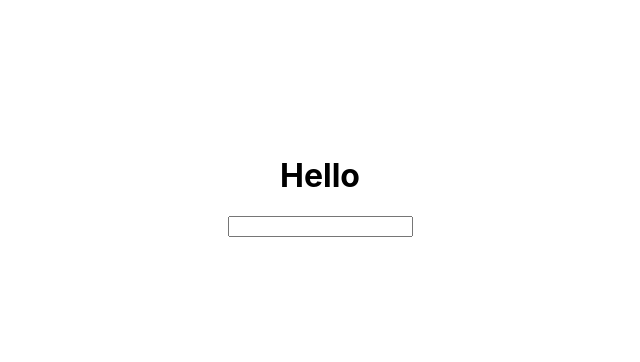
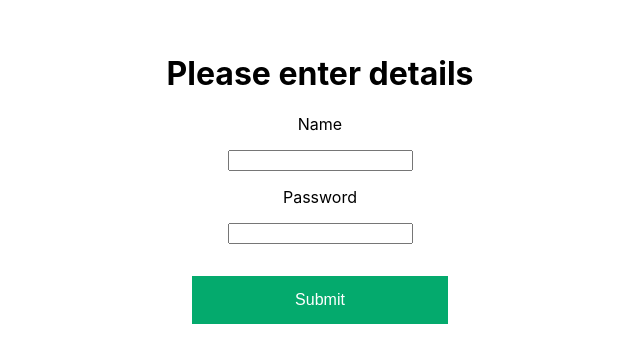
Before and after one commit to shanyaverma03/HooksDemo, a React (Create React App) app: page / in a window 1280 px wide. Shown: the part 214-576 px from the top of the page, without its empty margins (320-960 px from the left). Built offline with nearby package versions, Linux system fonts and the light colour scheme.

Commit message:
Change useState example

```diff
--- a/src/components/RefsDemo.js
+++ b/src/components/RefsDemo.js
@@ -4,14 +4,33 @@ import classes from "./RefsDemo.module.css";
 
 const RefsDemo = () => {
   const [name, setName] = useState("");
+  const [password, setPassword] = useState("");
 
   const nameChangeHandler = (event) => {
     setName(event.target.value);
   };
+
+  const passwordChangeHandler = (event) => {
+    setPassword(event.target.value);
+  };
+
+  const submitHandler = () => {
+    console.log("Welcome", name);
+    setName("");
+    setPassword("");
+  };
   return (
     <div className={classes.wrapper}>
-      <h1>Hello {name}</h1>
+      <h1>Please enter details</h1>
+      <label>Name</label>
       <input type="text" onChange={nameChangeHandler} value={name} />
+      <label>Password</label>
+      <input
+        type="password"
+        onChange={passwordChangeHandler}
+        value={password}
+      />
+      <button onClick={submitHandler}>Submit</button>
     </div>
   );
 };
--- a/src/components/RefsDemo.module.css
+++ b/src/components/RefsDemo.module.css
@@ -5,3 +5,25 @@
   align-items: center;
   justify-content: center;
 }
+
+.wrapper button {
+  background-color: #04aa6d; /* Green */
+  border: none;
+  color: white;
+  padding: 15px 32px;
+  text-align: center;
+  text-decoration: none;
+  display: inline-block;
+  font-size: 16px;
+  margin: 1rem;
+  width: 20%;
+}
+
+.wrapper button:hover {
+  background-color: #a4e8cf;
+  color: black;
+}
+
+input {
+  margin: 1rem;
+}
```
